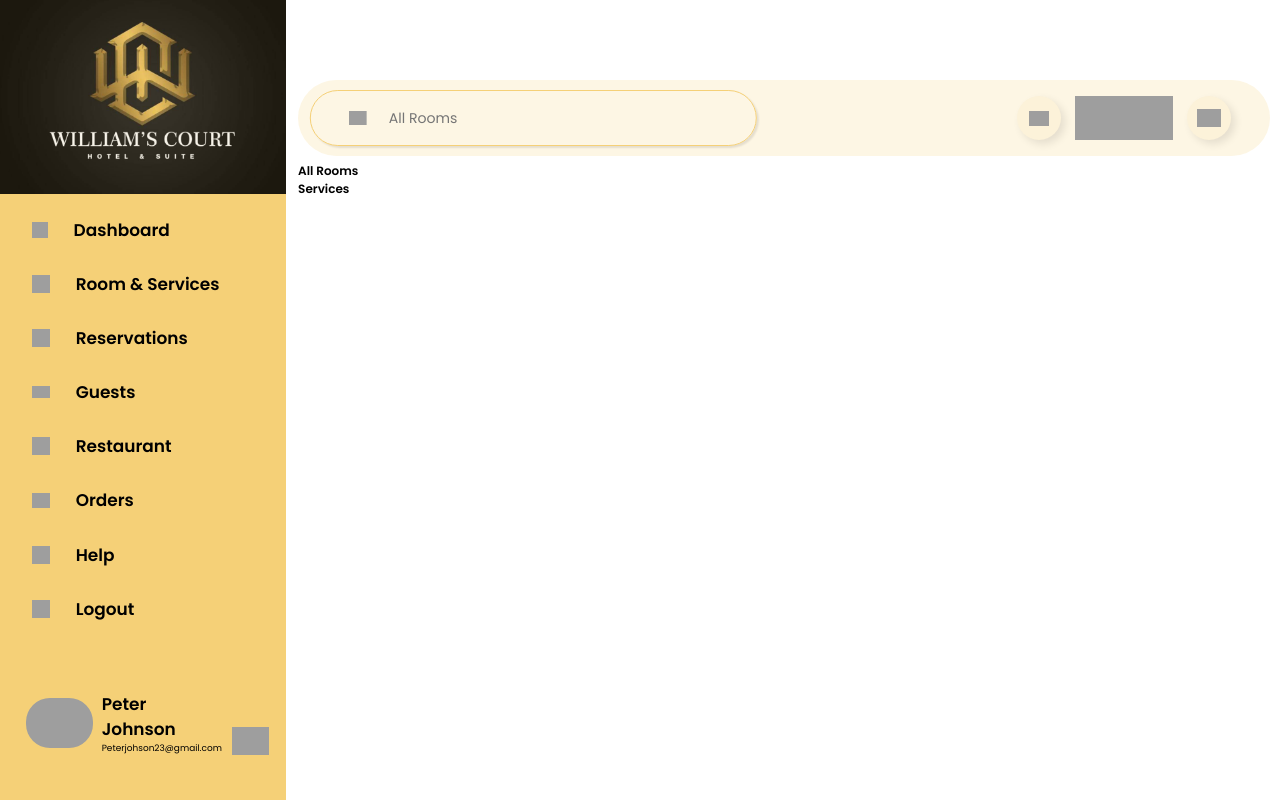
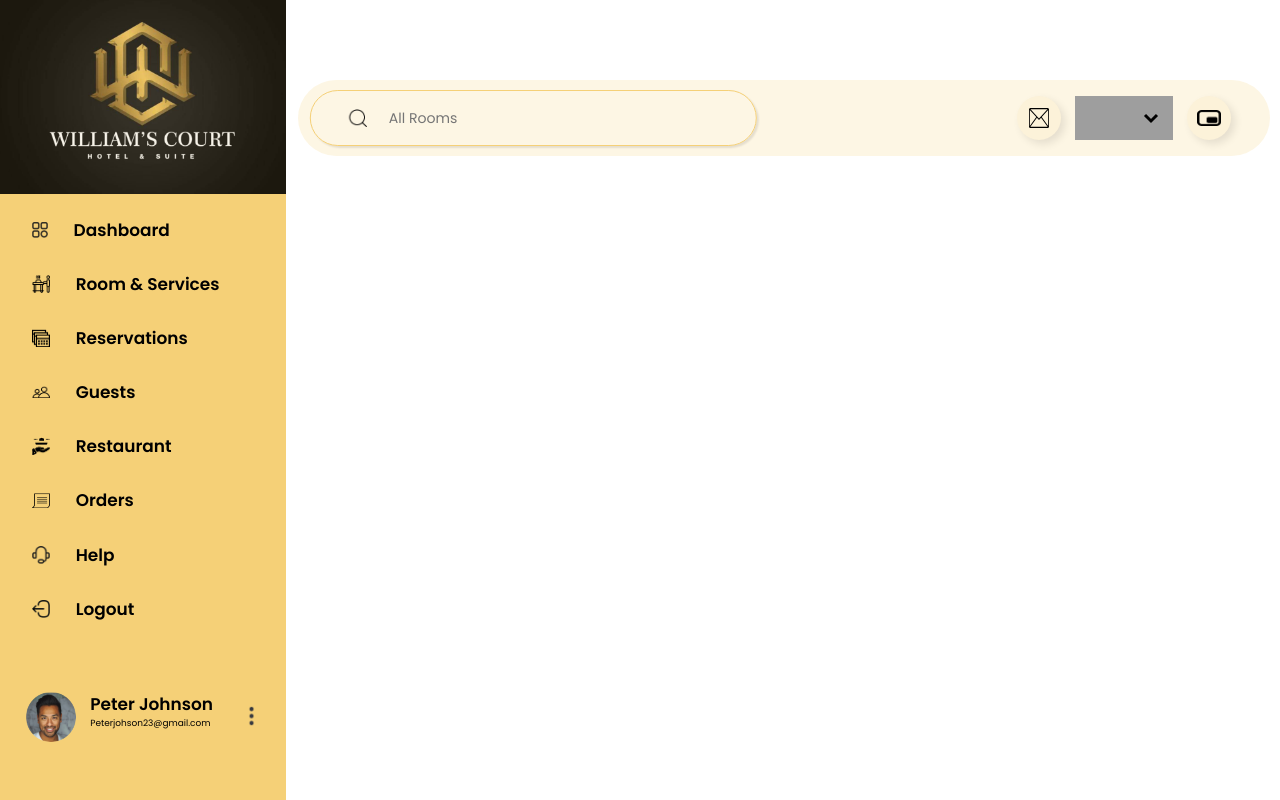
Before and after one commit to Wikki2000/William_Hotel_App, a Flask app: template app/templates/dashboard/user_dashboard.html in a window 1280 px wide. Run offline with Flask 3, Linux system fonts and the light colour scheme; the template is opened without the code that fills it, so the values that code supplies are empty; parts of the project's set-up code (start-up, migrations or seed data) failed here and were passed over; grey boxes are pictures that could not be loaded.

Commit message:
Implement section to dynamically load dashboard

```diff
--- a/app/templates/dashboard/user_dashboard.html
+++ b/app/templates/dashboard/user_dashboard.html
@@ -9,15 +9,15 @@
       content="Explore our room services and manage reservations efficiently. From deluxe to standard rooms, ensure a pleasant stay with complementary breakfast and top-notch amenities."
       />
 
-    <link rel="stylesheet" type="text/css" href="/static/css/dashboard/public/index.css" />
-    <link rel="stylesheet" type="text/css" href="/static/css/dashboard/public/fonts.css" />
-    <link rel="stylesheet" type="text/css" href="/static/css/dashboard/public/styles.css" />
-    <link rel="stylesheet" type="text/css" href="/static/css/dashboard/public/components.css" />
-    <link rel="stylesheet" type="text/css" href="/static/css/dashboard/public/side_nav.css" />
-    <link rel="stylesheet" type="text/css" href="/static/css/dashboard/rooms.css" />
-    <link rel="stylesheet" type="text/css" href="/static/css/dashboard/public/header.css" />
-    <link rel="icon" type="image/x-icon" href="/static/images/staff/img_logo_hotel_1.png" />
-    <script defer src="/rooms.js"></script>
+    <link rel="stylesheet" type="text/css" href="/static/css/public/index.css" />
+    <link rel="stylesheet" type="text/css" href="/static/css/public/fonts.css" />
+    <link rel="stylesheet" type="text/css" href="/static/css/public/styles.css" />
+    <link rel="stylesheet" type="text/css" href="/static/css/public/components.css" />
+    <link rel="stylesheet" type="text/css" href="/static/css/public/side_nav.css" />
+    <link rel="stylesheet" type="text/css" href="/static/css/staff_dashboard/room_service.css" />
+    <link rel="stylesheet" type="text/css" href="/static/css/public/header.css" />
+    <link rel="icon" type="image/x-icon" href="/static/images/public/hotel_logo.png" />
+    <script defer src="/static/js/dashboard/room_service.js"></script>
   </head>
   <body>
     <!-- main content section -->
@@ -31,62 +31,62 @@
           <ul class="sidebar__menu">
             <li>
               <a>
-                <img src="/static/images/staff/dashboard_icon.png" alt="Dashboard Icon" class="sidebar__icon--dashboard" />
+                <img src="/static/images/public/dashboard_icon.png" alt="Dashboard Icon" class="sidebar__icon--dashboard" />
                 <span> Dashboard</span>
               </a>
             </li>
             <li>
               <a>
-                <img src="/static/images/staff/room&services_icon.png" alt="Services Icon" class="sidebar__icon--services" />
+                <img src="/static/images/staff_dashboard/room_services_icon.png" alt="Services Icon" class="sidebar__icon--services" />
                 <span> Room & Services </span>
               </a>
             </li>
             <li>
               <a>
-                <img src="/static/images/staff/reservations_icon.png" alt="Reservations Icon" class="sidebar__icon--services" />
+                <img src="/static/images/staff_dashboard/reservations_icon.png" alt="Reservations Icon" class="sidebar__icon--services" />
                 <span> Reservations</span>
               </a>
             </li>
             <li>
               <a>
-                <img src="/static/images/staff/guests_icon.png" alt="Guests Icon" class="sidebar__icon--guests" />
+                <img src="/static/images/staff_dashboard/guests_icon.png" alt="Guests Icon" class="sidebar__icon--guests" />
                 <span> Guests </span>
               </a>
             </li>
             <li>
               <a>
-                <img src="/static/images/staff/restaurant_icon.png" alt="Restaurant Icon" class="sidebar__icon--services" />
+                <img src="/static/images/staff_dashboard/restaurant_icon.png" alt="Restaurant Icon" class="sidebar__icon--services" />
                 <span> Restaurant </span>
               </a>
             </li>
             <li>
               <a>
-                <img src="/static/images/staff/orders_icon.png" alt="Orders Icon" class="sidebar__icon--orders" />
+                <img src="/static/images/staff_dashboard/orders_icon.png" alt="Orders Icon" class="sidebar__icon--orders" />
                 <span> Orders</span>
               </a>
             </li>
             <li>
               <a>
-                <img src="/static/images/staff/help_icon.png" alt="Help Icon" class="sidebar__icon--services" />
+                <img src="/static/images/public/help_icon.png" alt="Help Icon" class="sidebar__icon--services" />
                 <span> Help</span>
               </a>
             </li>
             <li>
               <a>
-                <img src="/static/images/staff/logout_icon.png" alt="Logout Icon" class="sidebar__icon--services" />
+                <img src="/static/images/public/logout_icon.png" alt="Logout Icon" class="sidebar__icon--services" />
                 <span> Logout </span>
               </a>
             </li>
           </ul>
           <div class="sidebar__profile-row">
-            <img src="/static/images/staff/img_joseph_gonzalez.png" alt="Profile Image" class="sidebar__profile-image" />
+            <img src="/static/images/staff_dashboard/img_joseph_gonzalez.png" alt="Profile Image" class="sidebar__profile-image" />
             <div class="sidebar__staff-profile">
               <div class="sidebar__name-column">
                 <h6 class="sidebar__name ui heading size-headingmd">Peter Johnson</h6>
                 <p class="ui text size-textxs">Peterjohson23@gmail.com</p>
               </div>
               <img
-                src="/static/images/staff/vertical3colons.png"
+                src="/static/images/public/vertical3colons.png"
                 alt="Notifications Icon"
                 class="sidebar__icon--notifications"
                 />
@@ -102,25 +102,25 @@
             <header class="header">
               <div class="header__search-row">
                 <label class="header__search-input">
-                  <img src="/static/images/staff/serarch_icon.png" alt="Rewind" class="rewind" />
+                  <img src="/static/images/public/serarch_icon.png" alt="Rewind" class="rewind" />
                   <input name="Search Input" placeholder="All Rooms" type="text" />
                 </label>
                 <div class="header__icon-row">
                   <a href="#">
                     <button class="header__menu-icon">
-                      <img src="/static/images/staff/img_vector_black_900_01_1.svg" />
+                      <img src="/static/images/public/message_icon.svg" />
                     </button>
                   </a>
                   <div class="header__dropdown">
                     <img
-                      src="/static/images/staff/img_arrow_down_black_900_01.svg"
+                      src="/static/images/public/img_arrow_down_black_900_01.svg"
                       alt="Dropdown Icon"
                       class="header__dropdown-icon"
                       />
                   </div>
                   <a href="#">
                     <button class="header__upload-icon">
-                      <img src="/static/images/staff/tab_icon.png" />
+                      <img src="/static/images/public/tab_icon.png" />
                     </button>
                   </a>
                 </div>
@@ -128,15 +128,8 @@
             </header>
 
             <section id="dynamic__load-dashboard">
-              <div>
-                <!-- room service tabs section -->
-                <div class="tab">
-                  <h1 class="tab__item ui heading size-headingxs">All Rooms</h1>
-                  <h2 class="tab__item ui heading size-headingxs">Services</h2>
-                </div>
-              </div>
+	      <!-- Main dashboard section goes here -->
             </section>
-
 
           </div>
 
@@ -145,4 +138,4 @@
       </div>
     </div>
   </body>
-</html
+</html>
```
